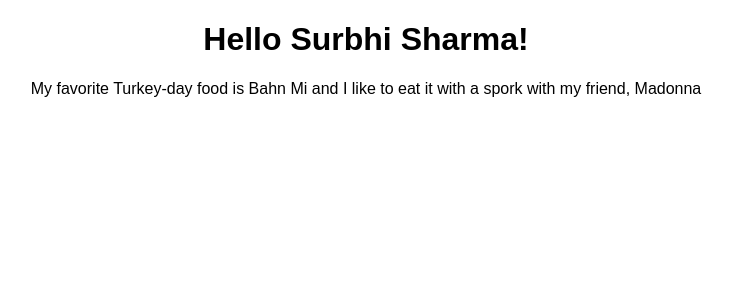
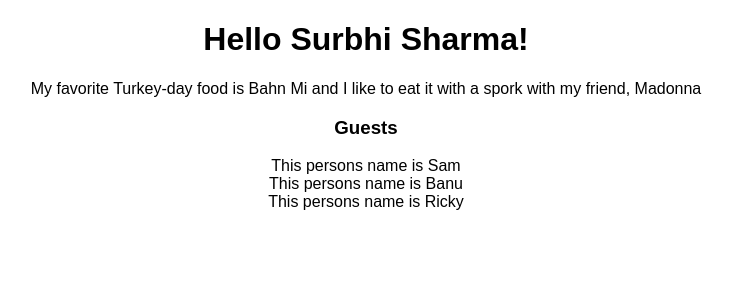
Before and after one commit to steph-baron/react-prop-example, a React (Create React App) app: page / in a window 1280 px wide. Shown: the top 300 px of the page, without its empty margins (274-1007 px from the left). Built offline with nearby package versions, Linux system fonts and the light colour scheme.

Commit message:
Add guests, person components and guest list

```diff
--- a/src/App.js
+++ b/src/App.js
@@ -3,6 +3,13 @@
 import './App.css';
 import Hello from './Hello'
 import Turkey from './Turkey'
+import Guests from './Guests'
+
+const guestsData = [
+  { id: 1, name: "Sam"},
+  { id: 2, name: "Banu"},
+  { id: 3, name: "Ricky"}
+]
 
 class App extends Component {
   render() {
@@ -10,6 +17,7 @@
       <div className="App">
         <Hello fname="Surbhi" lname="Sharma"/>
         <Turkey food="Bahn Mi" utensil="spork" celebrity="Madonna" />
+        <Guests people={ guestsData } />
       </div>
     );
   }
--- /dev/null
+++ b/src/Guests.js
@@ -0,0 +1,13 @@
+import React from 'react'
+import Person from './Person'
+
+const Guests = ({people}) => {
+  return (
+    <div className="collection">
+    <h3>Guests</h3>
+      { people.map(person => <Person key={ person.id } person= {person} /> ) }
+    </div>
+  )
+}
+
+export default Guests
--- /dev/null
+++ b/src/Person.js
@@ -0,0 +1,11 @@
+import React from 'react'
+
+const Person = ({ person }) => {
+  return (
+    <div className="collection-item">
+      This persons name is {person.name}
+    </div>
+  )
+}
+
+export default Person;
```
